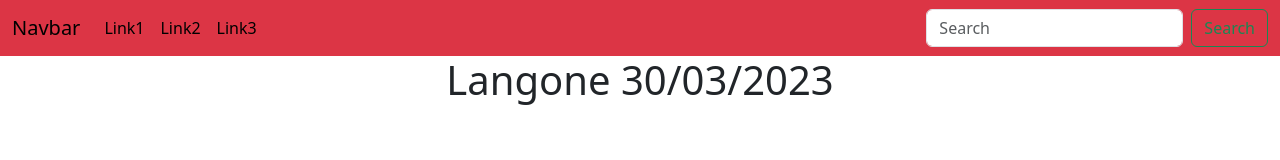
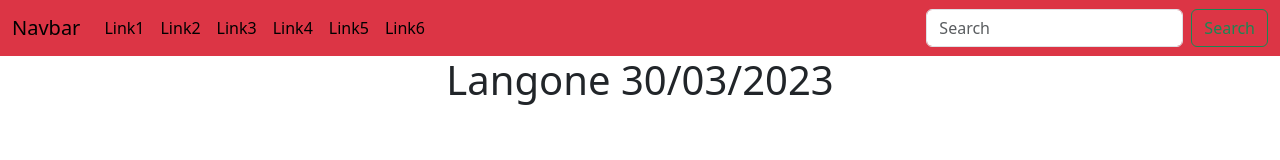
Before and after one commit to gitgitgit123meucci/Langone-Compito1, a plain HTML site: page index.html in a window 1280 px wide. Drawn offline with nearby package versions, Linux system fonts and the light colour scheme.

Commit message:
created more links

```diff
--- a/index.html
+++ b/index.html
@@ -26,6 +26,15 @@
               <li class="nav-item">
                 <a class="nav-link active" aria-current="page" href="#">Link3</a>
               </li>
+              <li class="nav-item">
+                <a class="nav-link active" aria-current="page" href="#">Link4</a>
+              </li>
+              <li class="nav-item">
+                <a class="nav-link active" aria-current="page" href="#">Link5</a>
+              </li>
+              <li class="nav-item">
+                <a class="nav-link active" aria-current="page" href="#">Link6</a>
+              </li>
             </ul>
             <form class="d-flex" role="search">
               <input class="form-control me-2" type="search" placeholder="Search" aria-label="Search">
```
